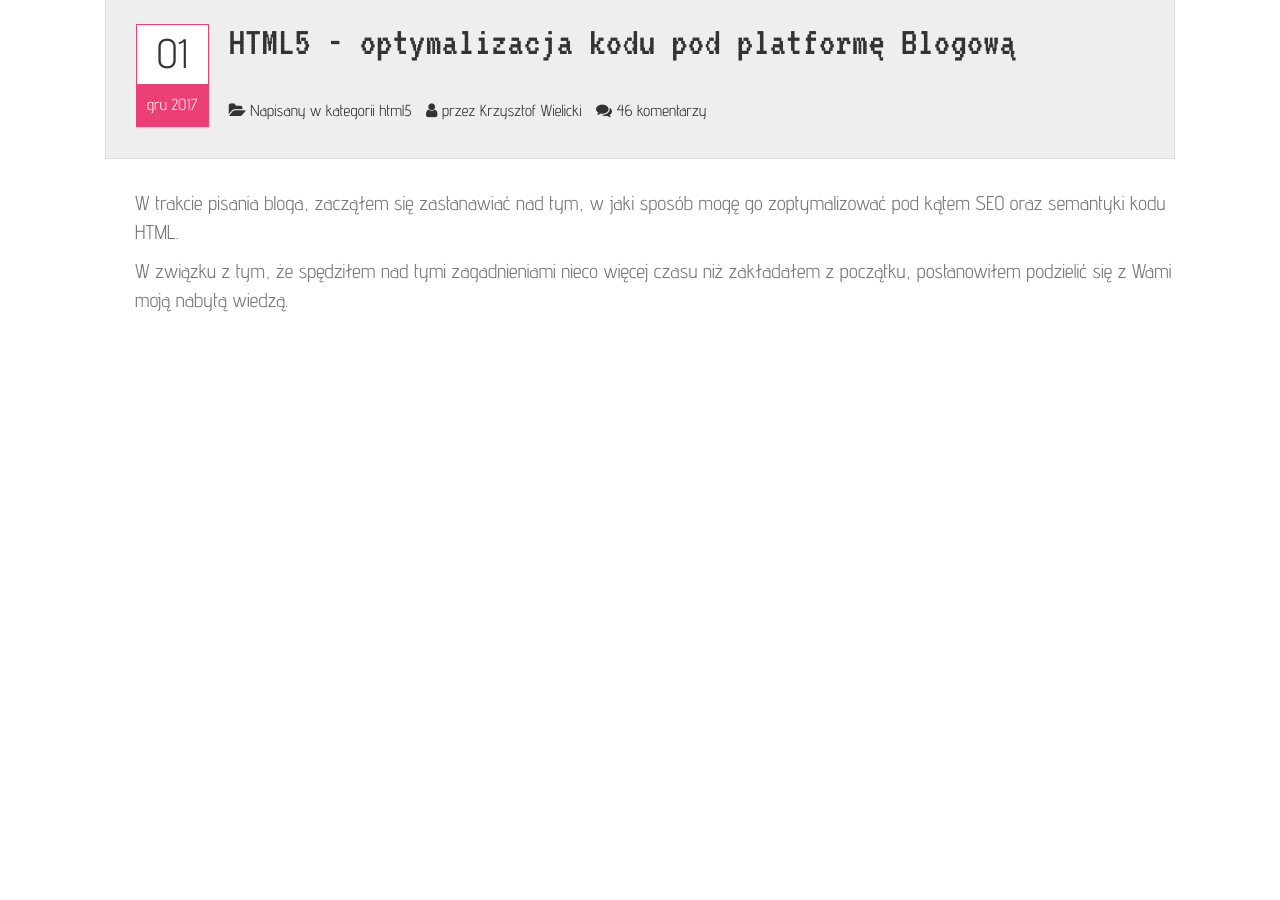
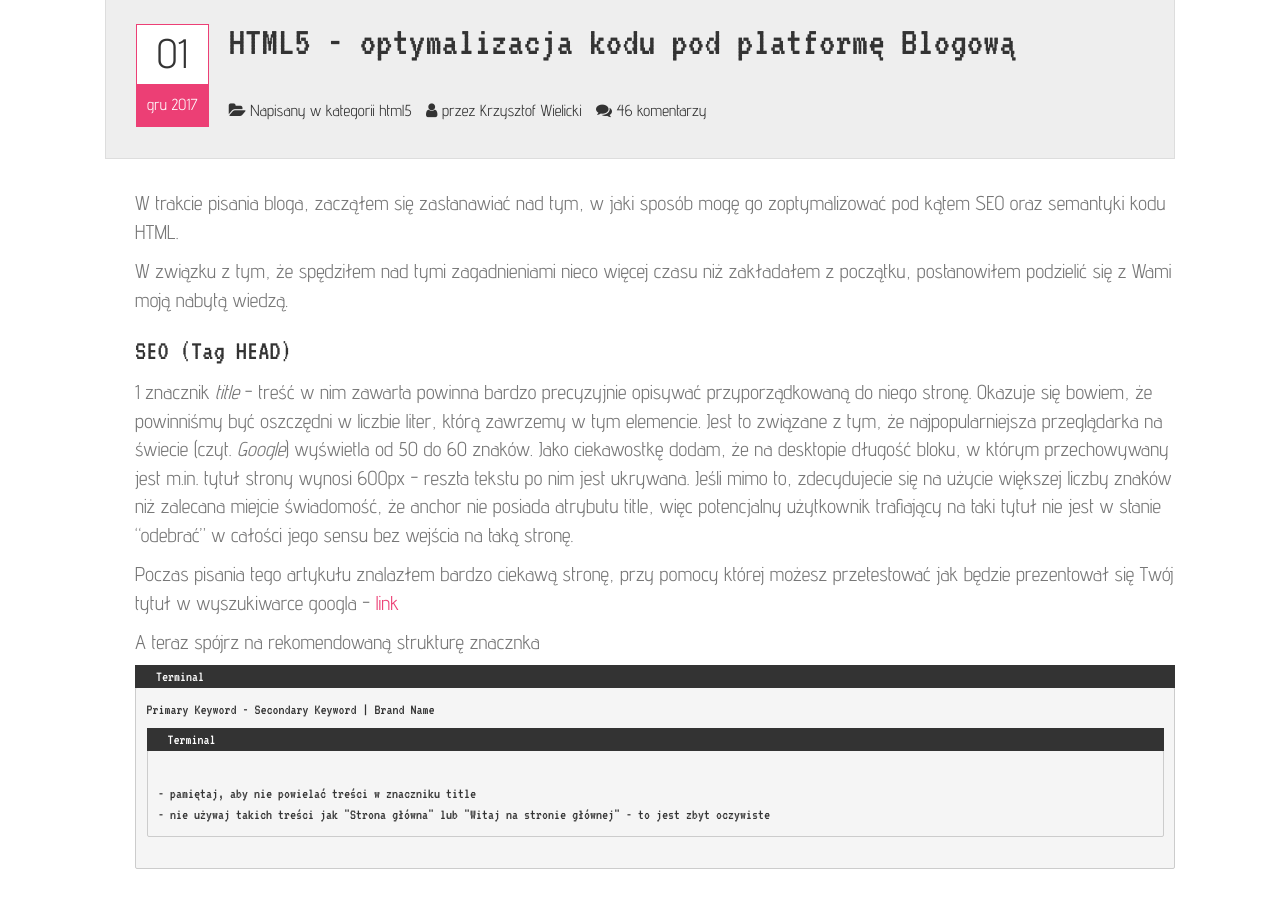
Before and after one commit to kwielicki/kwielicki.github.io, a Jekyll site: the page built from _posts/2017-12-01-html5-optymalizacje-bloga-seo.markdown, in a window 1280 px wide and 900 px high, scrolled down 548 px. Built offline with Jekyll 4.4.1, drawn with Linux system fonts in a browser that asks for light colours; nearby versions of some CDN libraries; before the commit the page ends 953 px from its top, so only the background shows below that.

Commit message:
Update 2017-12-01-html5-optymalizacje-bloga-seo.markdown

```diff
--- a/_posts/2017-12-01-html5-optymalizacje-bloga-seo.markdown
+++ b/_posts/2017-12-01-html5-optymalizacje-bloga-seo.markdown
@@ -3,7 +3,7 @@ layout: post
 title:  "HTML5 - optymalizacja kodu pod platformę Blogową"
 author: Krzysztof Wielicki
 date:   2017-12-01 21:17:02 +0100
-tags: "ciekawostki"
+tags: ["seo", "semantyka"]
 categories: ["html5"]
 thumbnail: blog-introduction.jpg
 ---
@@ -13,3 +13,16 @@ kątem SEO  oraz semantyki kodu HTML.
 
 W związku z tym, że spędziłem nad tymi zagadnieniami nieco więcej czasu niż zakładałem z początku,
 postanowiłem podzielić się z Wami moją nabytą wiedzą.
+
+## SEO (Tag HEAD)
+1 znacznik _title_ - treść w nim zawarta powinna bardzo precyzyjnie opisywać przyporządkowaną do niego stronę. Okazuje się bowiem, że powinniśmy być oszczędni w liczbie liter, którą zawrzemy w tym elemencie. Jest to związane z tym, że najpopularniejsza przeglądarka na świecie (czyt. _Google_) wyświetla od 50 do 60 znaków. Jako ciekawostkę dodam, że na desktopie długość bloku, w którym przechowywany jest m.in. tytuł strony wynosi 600px - reszta tekstu po nim jest ukrywana. Jeśli mimo to, zdecydujecie się na użycie większej liczby znaków niż zalecana miejcie świadomość, że anchor nie posiada atrybutu title, więc potencjalny użytkownik trafiający na taki tytuł nie jest w stanie "odebrać" w całości jego sensu bez wejścia na taką stronę.
+
+Poczas pisania tego artykułu znalazłem bardzo ciekawą stronę, przy pomocy której możesz przetestować jak będzie prezentował się Twój tytuł w wyszukiwarce googla - <a href="https://moz.com/learn/seo/title-tag" target="blank" title="Sprawdź jak będzie prezentował się Twój title">link</a>
+
+A teraz spójrz na rekomendowaną strukturę znacznka <title> przez Mozille.
+<pre class="pre--secondary">
+Primary Keyword - Secondary Keyword | Brand Name
+<pre>
+
+- pamiętaj, aby nie powielać treści w znaczniku title
+- nie używaj takich treści jak "Strona główna" lub "Witaj na stronie głównej" - to jest zbyt oczywiste
```
